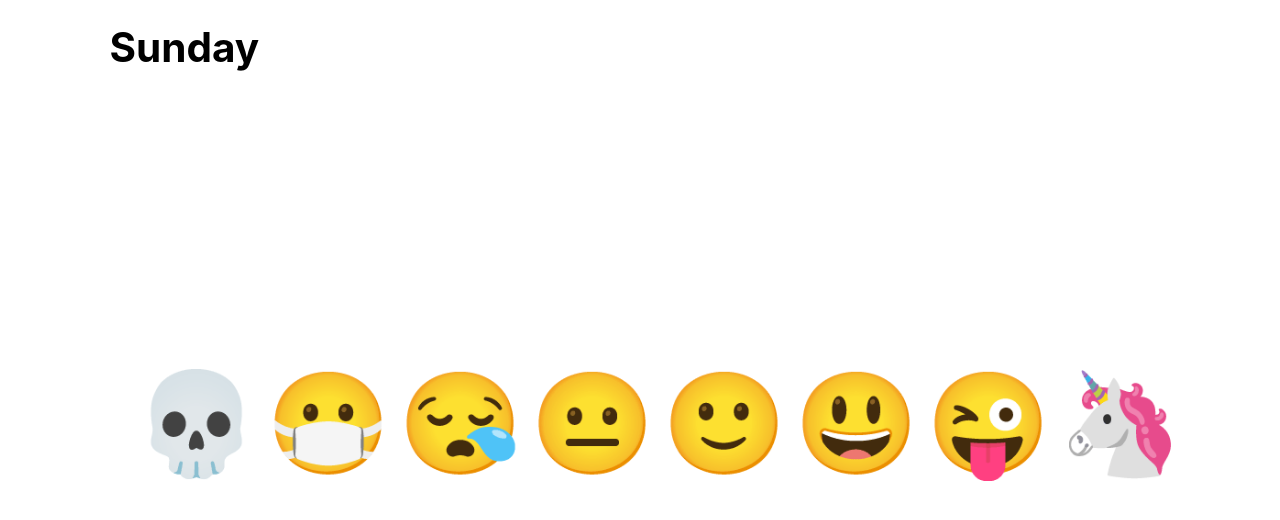
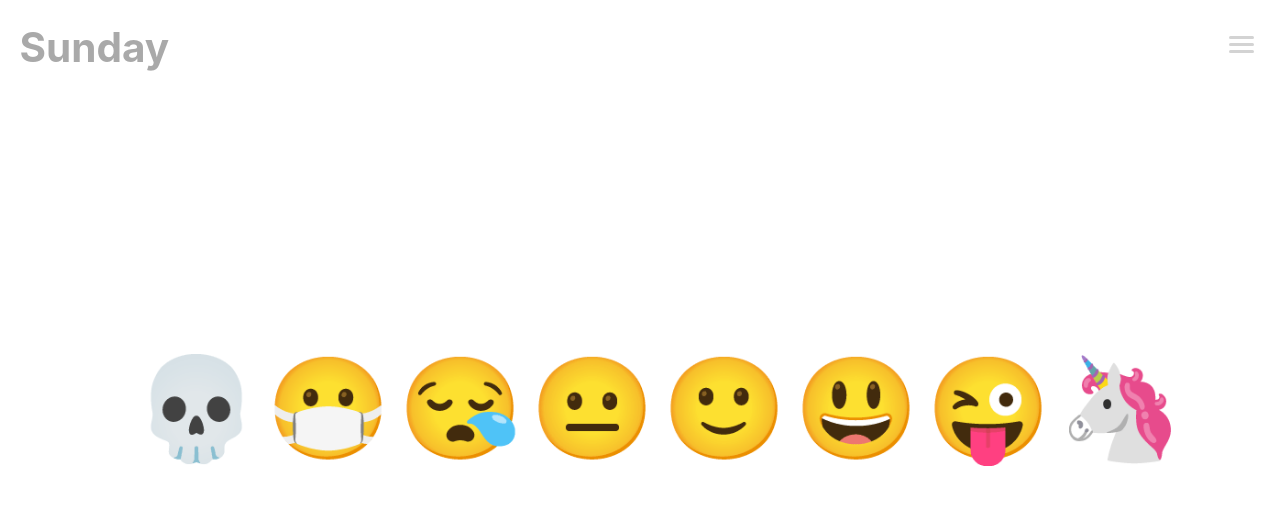
Before and after one commit to RhodesPeter/standup-tool, a Gatsby site: page / in a window 1280 px wide. Built offline with nearby package versions, Linux system fonts and the light colour scheme; Gatsby itself is replaced by a stand-in of ours.

Commit message:
Add burger nav

```diff
--- /dev/null
+++ b/src/components/burger.js
@@ -0,0 +1,82 @@
+import PropTypes from "prop-types"
+import React, { useState } from "react"
+
+const burger =  {
+  'display': 'inline-block',
+  'padding': '4px',
+  'border': '2px solid transparent',
+  'outline': 'none'
+
+  // &:focus {
+  //   'outline': 'none',
+  // }
+}
+
+const burgerLayer = {
+  'borderRadius': '8px',
+  'width': '25px',
+  'height': '3px',
+  'margin': '4px 0',
+  // .burger--active & {
+  //   background-color: grey;
+  // }
+}
+
+const navButtonStyle = {
+  'fontFamily': 'Helvetica',
+  'border': '0',
+  'padding': '0',
+  'backgroundColor': 'transparent',
+  'fontSize': '1rem',
+  'borderBottom': '2px solid black',
+  'cursor': 'pointer',
+  'outline': 'none'
+};
+
+const navListStyling = {
+  'padding': '24px',
+  'position': 'absolute',
+  'top': '55px',
+  'right': '26px',
+  'backgroundColor': '#ffea00',
+  'margin': '8px 0',
+  'listStyle': 'none',
+}
+
+const Burger = ({ siteTitle }) => {
+  const [burgerOpen, setBurgerOpen] = useState(false);
+
+  // Closes when nav list clicked
+  // document.body.addEventListener('click', (e) => {
+  //   setBurgerOpen(false);
+  // });
+
+  const handleClick = (e) => {
+    if (burgerOpen) {
+      setBurgerOpen(false);
+    } else {
+      setBurgerOpen(true);
+    }
+  };
+
+  return (
+    <div>
+      <div onClick={handleClick} style={burger} tabIndex="0">
+        {[...Array(3)].map((el, i) => (
+          <div key={i} style={{backgroundColor: !burgerOpen ? 'lightgray' : 'black', ...burgerLayer}}></div>
+        ))}
+      </div>
+      <ul style={{ display: burgerOpen ? 'block' :'none', ...navListStyling }}>
+        <li style={{ marginBottom: '8px' }}>
+          <button style={navButtonStyle}>Save emotions</button>
+        </li>
+      </ul>
+    </div>
+  );
+}
+
+Burger.propTypes = {
+  siteTitle: PropTypes.string,
+}
+
+export default Burger
--- a/src/components/emotions.js
+++ b/src/components/emotions.js
@@ -9,7 +9,7 @@ const emotionsStyle = {
   'display': 'flex',
   'justifyContent': 'center',
   'margin': '0 auto',
-  'minHeight': 'calc(100vh - 220px)',
+  'minHeight': 'calc(100vh - 250px)',
   'fontSize': '100px',
   'flexWrap': 'wrap'
 };
--- a/src/components/header.js
+++ b/src/components/header.js
@@ -1,6 +1,7 @@
 import { Link } from "gatsby"
 import PropTypes from "prop-types"
 import React from "react"
+import Burger from "./burger"
 
 // Should this be in a helpers file?
 const getWeekDay = () => {
@@ -13,31 +14,28 @@ const getWeekDay = () => {
   return weekdays[date];
 }
 
+const headerWrapperStyle = {
+  margin: `0 auto`,
+  maxWidth: 'none', // Might want to add 1100 back at some point
+  padding: `1.45rem 1.0875rem`,
+  display: 'flex',
+  justifyContent: 'space-between'
+};
+
+const linkStyle = {
+  color: '#A9A9A9',
+  textDecoration: 'none'
+};
+
 const Header = () => (
-  <header
-    style={{
-      background: `white`,
-      marginBottom: `1.45rem`,
-    }}
-  >
-    <div
-      style={{
-        margin: `0 auto`,
-        maxWidth: 1100,
-        padding: `1.45rem 1.0875rem`,
-      }}
-    >
+  <header style={{ background: `white`, marginBottom: `1.45rem`}}>
+    <div style={headerWrapperStyle}>
       <h1 style={{ margin: 0 }}>
-        <Link
-          to="/"
-          style={{
-            color: `black`,
-            textDecoration: `none`,
-          }}
-        >
+        <Link to="/" style={linkStyle}>
           {getWeekDay()}
         </Link>
       </h1>
+      <Burger />
     </div>
   </header>
 )
```
